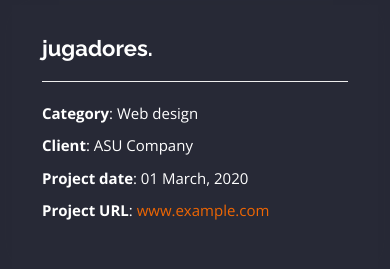
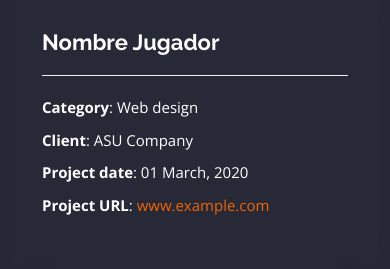
Before and after one commit to zegarr/squadra, a Laravel app: page /jugadores in a window 390 px wide. Shown: the part 480-749 px from the top of the page. Run offline with Laravel 9, Linux system fonts and the light colour scheme; data that the repository does not hold is empty.

Commit message:
Cambios infimos, con traduccion

```diff
--- /dev/null
+++ b/app/Models/Player.php
@@ -0,0 +1,26 @@
+<?php
+
+namespace App\Models;
+
+use Illuminate\Database\Eloquent\Factories\HasFactory;
+use Illuminate\Database\Eloquent\Model;
+
+class Player extends Model
+{
+    use HasFactory;
+
+    /**
+     * Constantes para las posiciones de jugadores
+     */
+    const Posicion_Delantero = 1;
+    const Posicion_Mediocampista = 2;
+    const Posicion_Defensa = 3;
+    const Posicion_Arquero = 4;
+
+    const Posiciones_Nombres = [
+        1 => "Delantero",
+        2 => "Mediocampistas",
+        3 => "Defensa",
+        4 => "Arquero"
+    ];
+}
--- a/app/Models/players.php
+++ /dev/null
@@ -1,11 +0,0 @@
-<?php
-
-namespace App\Models;
-
-use Illuminate\Database\Eloquent\Factories\HasFactory;
-use Illuminate\Database\Eloquent\Model;
-
-class Players extends Model
-{
-    use HasFactory;
-}
--- a/database/factories/PlayersFactory.php
+++ b/database/factories/PlayerFactory.php
@@ -5,9 +5,9 @@
 use Illuminate\Database\Eloquent\Factories\Factory;
 
 /**
- * @extends \Illuminate\Database\Eloquent\Factories\Factory<\App\Models\players>
+ * @extends \Illuminate\Database\Eloquent\Factories\Factory<\App\Models\Player>
  */
-class PlayersFactory extends Factory
+class PlayerFactory extends Factory
 {
     /**
      * Define the model's default state.
--- a/database/seeders/PlayersSeeder.php
+++ b/database/seeders/PlayersSeeder.php
@@ -14,6 +14,6 @@
      */
     public function run()
     {
-        //
+
     }
 }
--- a/resources/views/jugadores.blade.php
+++ b/resources/views/jugadores.blade.php
@@ -15,31 +15,15 @@
 
                 <div class="row gy-4">
 
+                    <div class="col-sm-4">
+                        <div class="row">
+                            <div class="col-lg-4">
+                                <img class="img-fluid" src="https://www.squadramd.com/wp-content/uploads/2014/03/ALAN-PERFIL-302x362.jpg">
+                            </div>
                             <div class="col-lg-8">
-            <div class="portfolio-details-slider swiper">
-              <div class="swiper-wrapper align-items-center">
-
-                <div class="swiper-slide">
-                  <img src="assets/img/portfolio/portfolio-details-1.jpg" alt="">
-                </div>
-
-                <div class="swiper-slide">
-                  <img src="assets/img/portfolio/portfolio-details-2.jpg" alt="">
-                </div>
-
-                <div class="swiper-slide">
-                  <img src="assets/img/portfolio/portfolio-details-3.jpg" alt="">
-                </div>
-
-              </div>
-              <div class="swiper-pagination"></div>
-            </div>
-          </div>
-
-          <div class="col-lg-4">
                                 <div class="portfolio-info">
-              <h3>{{ __('jugadores.'.$jugadores[0]->posicion) }}</h3>
-              {{-- <h3>{{ __('jugadores.Delantero') }}</h3> --}}
+                                    {{-- <h3>{{ __('jugadores.'.$jugadores[0]->posicion) }}</h3> --}}
+                                    <h3>Nombre Jugador</h3>
                                     <ul>
                                         <li><strong>Category</strong>: Web design</li>
                                         <li><strong>Client</strong>: ASU Company</li>
@@ -47,14 +31,29 @@
                                         <li><strong>Project URL</strong>: <a href="#">www.example.com</a></li>
                                     </ul>
                                 </div>
-            <div class="portfolio-description">
-              <h2>This is an example of portfolio detail</h2>
-              <p>
-                Autem ipsum nam porro corporis rerum. Quis eos dolorem eos itaque inventore commodi labore quia quia. Exercitationem repudiandae officiis neque suscipit non officia eaque itaque enim. Voluptatem officia accusantium nesciunt est omnis tempora consectetur dignissimos. Sequi nulla at esse enim cum deserunt eius.
-              </p>
                             </div>
                         </div>
-
+                    </div>
+                    <div class="col-sm-4">
+                        <div class="row">
+                            <div class="col-lg-4">
+                                <img class="img-fluid"
+                                    src="https://www.squadramd.com/wp-content/uploads/2014/03/ALAN-PERFIL-302x362.jpg">
+                            </div>
+                            <div class="col-lg-8">
+                                <div class="portfolio-info">
+                                    {{-- <h3>{{ __('jugadores.'.$jugadores[0]->posicion) }}</h3> --}}
+                                    <h3>Nombre Jugador</h3>
+                                    <ul>
+                                        <li><strong>Category</strong>: Web design</li>
+                                        <li><strong>Client</strong>: ASU Company</li>
+                                        <li><strong>Project date</strong>: 01 March, 2020</li>
+                                        <li><strong>Project URL</strong>: <a href="#">www.example.com</a></li>
+                                    </ul>
+                                </div>
+                            </div>
+                        </div>
+                    </div>
                 </div>
 
             </div>
--- a/routes/web.php
+++ b/routes/web.php
@@ -2,15 +2,15 @@
 
 use Illuminate\Support\Facades\Route;
 use Illuminate\Support\Facades\App;
-use App\Models\Players;
+use App\Models\Player;
 
 Route::get('/', function () {
     return view('home');
 })->name("home");
 
 Route::get('/jugadores/{lang?}', function ($lang = 'es') {
-    App::setLocale("$lang");
-    $jugadores = Players::all();
+    App::setLocale($lang);
+    $jugadores = Player::all();
     return view('jugadores', ['jugadores' => $jugadores]);
 })->name("jugadores");
 
```
Also changed, not shown: app/Http/Controllers/PlayersController.php (deleted, +0 -86 lines), database/migrations/2022_04_28_143551_create_players_table.php. Lines whose indentation alone changed are shown as unchanged.
